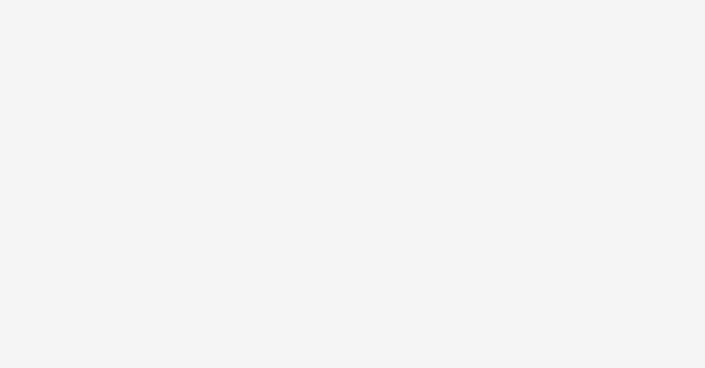
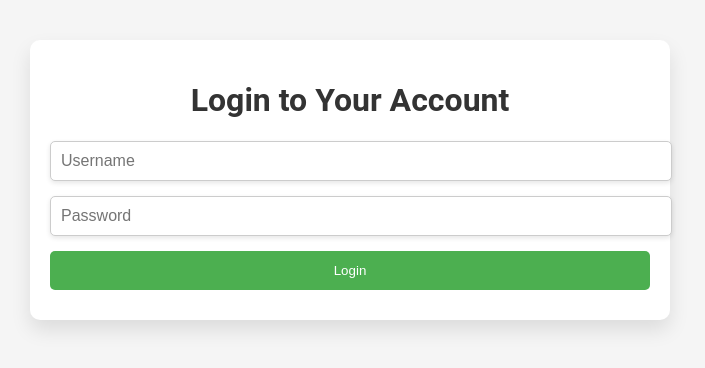
Before and after one commit to LorenzoF765/TheNeuralNotebook, a React (Create React App) app in the folder nn-frontend/: page /login in a window 1280 px wide. Before the commit this address had no page. Shown: the top 368 px of the page, without its empty margins (290-995 px from the left). Built offline with nearby package versions, Linux system fonts and the light colour scheme.

Commit message:
Login Initial Setup

```diff
--- a/nn-frontend/src/App.js
+++ b/nn-frontend/src/App.js
@@ -2,6 +2,7 @@ import { BrowserRouter, Routes, Route } from 'react-router-dom';
 import HomePage from './Pages/home';
 import ChatPage from './Pages/chat';
 import SignUpPage from './Pages/signup';
+import LoginPage from './Pages/login';
 
 
 function App() {
@@ -14,6 +15,7 @@ function App() {
           <Route index element= {<HomePage/>}/>
           <Route path= "/chat" element= {<ChatPage/>}/>
           <Route path= "/signup" element= {<SignUpPage/>}/>
+          <Route path= "/login" element= {<LoginPage/>}/>
         </Routes>
       </BrowserRouter>
     </div>
--- a/nn-frontend/src/Pages/login.js
+++ b/nn-frontend/src/Pages/login.js
@@ -0,0 +1,78 @@
+import React, { useState } from 'react';
+import axios from 'axios';
+import { Link } from 'react-router-dom';
+import '../Styles/login.css'; // Import your styling
+
+export default function LoginPage() {
+    const [username, setUsername] = useState('');
+    const [password, setPassword] = useState('');
+    const [error, setError] = useState(null); // For error messages
+
+ // For navigation
+
+    const handleUsernameChange = (e) => {
+        setUsername(e.target.value);
+        setError(null); // Clear error message on change
+    };
+
+    const handlePasswordChange = (e) => {
+        setPassword(e.target.value);
+        setError(null); // Clear error message on change
+    };
+
+    const onLoginSubmit = async (e) => {
+        e.preventDefault();
+
+        const data = {
+            username: username,
+            password: password,
+        };
+
+        try {
+            const response = await axios.post(
+                'http://127.0.0.1:8000/modelgen', // Endpoint for login
+                data,
+                {
+                    headers: { 'Content-Type': 'application/json' },
+                }
+            );
+
+            if (response.status === 200) {
+                // If login is successful, navigate to the account page
+                <Link to="/signup"/>// Navigate to Account.js
+            } else {
+                setError('Invalid username or password.');
+            }
+        } catch (error) {
+            setError('Invalid username or password.');
+        }
+    };
+
+    return (
+        <div className="login-container"> {/* Container for styling */}
+            <h1>Login to Your Account</h1>
+
+            <form className="login-form" onSubmit={onLoginSubmit}>
+                <input
+                    type="text"
+                    placeholder="Username"
+                    onChange={handleUsernameChange}
+                    value={username}
+                />
+                <input
+                    type="password"
+                    placeholder="Password"
+                    onChange={handlePasswordChange}
+                    value={password}
+                />
+                <button type="submit">Login</button>
+            </form>
+
+            {error && (
+                <div className="error-message"> {/* Display error message if there's an error */}
+                    <p>{error}</p>
+                </div>
+            )}
+        </div>
+    );
+}
--- /dev/null
+++ b/nn-frontend/src/Styles/login.css
@@ -0,0 +1,67 @@
+/* General Styling */
+body {
+    font-family: 'Roboto', sans-serif; /* Modern font */
+    background-color: #f5f5f5; /* Light background */
+    color: #333; /* Dark text for readability */
+    margin: 0;
+    padding: 0;
+  }
+
+  /* Container for the Login Page */
+  .login-container {
+    max-width: 600px; /* Fixed width */
+    margin: 40px auto; /* Centered horizontally with top margin */
+    padding: 20px; /* Padding around the container */
+    background-color: white; /* White background */
+    border-radius: 10px; /* Smooth corners */
+    box-shadow: 0 10px 20px rgba(0, 0, 0, 0.1); /* Soft shadow for depth */
+    text-align: center; /* Center-align content */
+  }
+
+  /* Form Styling */
+  .login-form {
+    display: flex;
+    flex-direction: column; /* Vertical alignment */
+    gap: 15px; /* Space between elements */
+  }
+
+  /* Input Field Styling */
+  .login-form input {
+    padding: 10px; /* Comfortable padding */
+    border: 1px solid #ccc; /* Light border */
+    border-radius: 5px; /* Smooth corners */
+    font-size: 16px; /* Consistent font size */
+    box-shadow: 0 2px 5px rgba(0, 0, 0, 0.1); /* Subtle shadow */
+    width: 100%; /* Ensure full width */
+  }
+
+  .login-form input:focus {
+    border-color: #4CAF50; /* Green border on focus */
+    outline: none; /* No outline */
+  }
+
+  /* Button Styling */
+  .login-form button {
+    padding: 12px 20px; /* Padding for comfort */
+    background-color: #4CAF50; /* Green background */
+    color: white; /* White text for contrast */
+    border-radius: 5px; /* Smooth corners */
+    border: none; /* No border */
+    cursor: pointer; /* Pointer on hover */
+    transition: background-color 0.3s; /* Smooth transition on hover */
+  }
+
+  .login-form button:hover {
+    background-color: #45a049; /* Darken on hover */
+  }
+
+  /* Error Message Styling */
+  .error-message {
+    color: red; /* Red for error */
+    background-color: #fdd; /* Light red background */
+    padding: 10px; /* Padding */
+    border-radius: 5px; /* Smooth corners */
+    border: 1px solid #f99; /* Light red border */
+    box-shadow: 0 2px 5px rgba(0, 0, 0, 0.1); /* Soft shadow */
+    margin-top: 10px; /* Space above error message */
+  }
```
